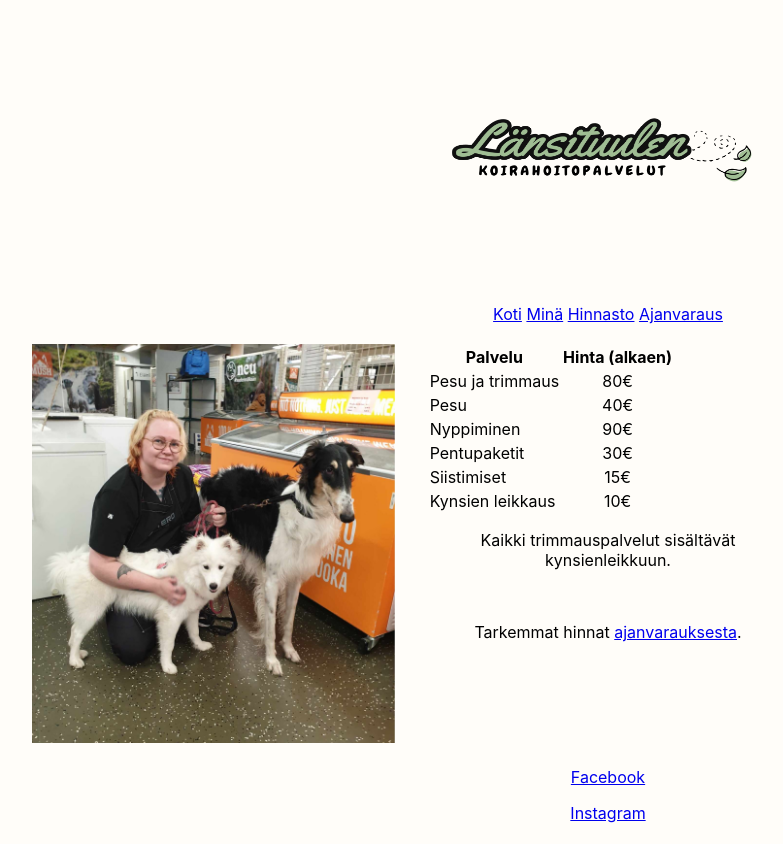
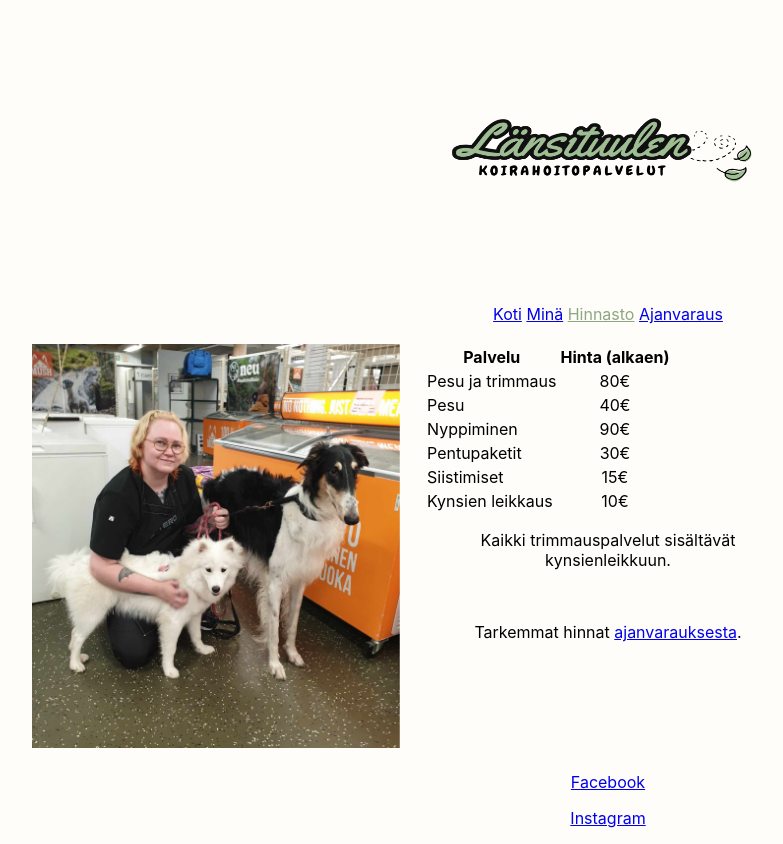
Before and after one commit to lansituulenkoirahoitopalvelut/sivu, a React (Create React App) app: page /hinnasto in a window 1280 px wide. Shown: the whole page, without its empty margins (32-815 px from the left). Built offline with nearby package versions, Linux system fonts and the light colour scheme; no server answers.

Commit message:
Layout changes

```diff
--- a/src/App.css
+++ b/src/App.css
@@ -4,6 +4,10 @@
 
 .App-link {
   color: black;
+}
+
+a:active {
+  color: #8ca781;
 }
 
 body {
--- a/src/components/Hinnasto.js
+++ b/src/components/Hinnasto.js
@@ -9,7 +9,7 @@ function Hinnasto() {
         <div>
         <br></br>
         <Container>
-            <Grid container spacing={4}>
+            <Grid container spacing={3}>
                 <Grid item xs={4} data-testid="grid-item">
                     <div><img id='kuva' src={kuva} alt='Kuva' height={'auto'} width={'100%'} /></div>
                 </Grid>
--- a/src/components/Menu.js
+++ b/src/components/Menu.js
@@ -25,9 +25,34 @@ function Menu() {
     return(
         <>
         <nav>
-            <NavLink to="/" end>Koti</NavLink>{" "}
-            <NavLink to="/mina">Minä</NavLink>{" "}
-            <NavLink to="/hinnasto">Hinnasto</NavLink>{" "}
+            <NavLink
+                to="/"
+                style={({ isActive }) => {
+                    return isActive ? { color: '#8ca781' } : {};
+                }}
+            >
+                Koti
+            </NavLink>{" "}
+
+
+            <NavLink
+                to="/mina"
+                style={({ isActive }) => {
+                    return isActive ? { color: '#8ca781' } : {};
+                }}
+            >
+                Minä
+            </NavLink>{" "}
+
+            <NavLink
+                to="/hinnasto"
+                style={({ isActive }) => {
+                    return isActive ? { color: '#8ca781' } : {};
+                }}
+            >
+                Hinnasto
+            </NavLink>{" "}
+
             <a href="https://www.varaaheti.fi/lansituulenkoirahoitopalvelut/fi/lansituulen_koirahoitopalvelut/services" target="_blank" rel="noopener noreferrer">Ajanvaraus</a>
         </nav>
 
--- a/src/components/Mina.js
+++ b/src/components/Mina.js
@@ -9,7 +9,7 @@ function Mina() {
         <div>
         <br></br>
         <Container>
-            <Grid container spacing={4}>
+            <Grid container spacing={3}>
                 <Grid item xs={4} data-testid="grid-item">
                     <div><img id='kuva' src={kuva} alt='Omakuva' height={'auto'} width={'100%'} /></div>
                 </Grid>
```
